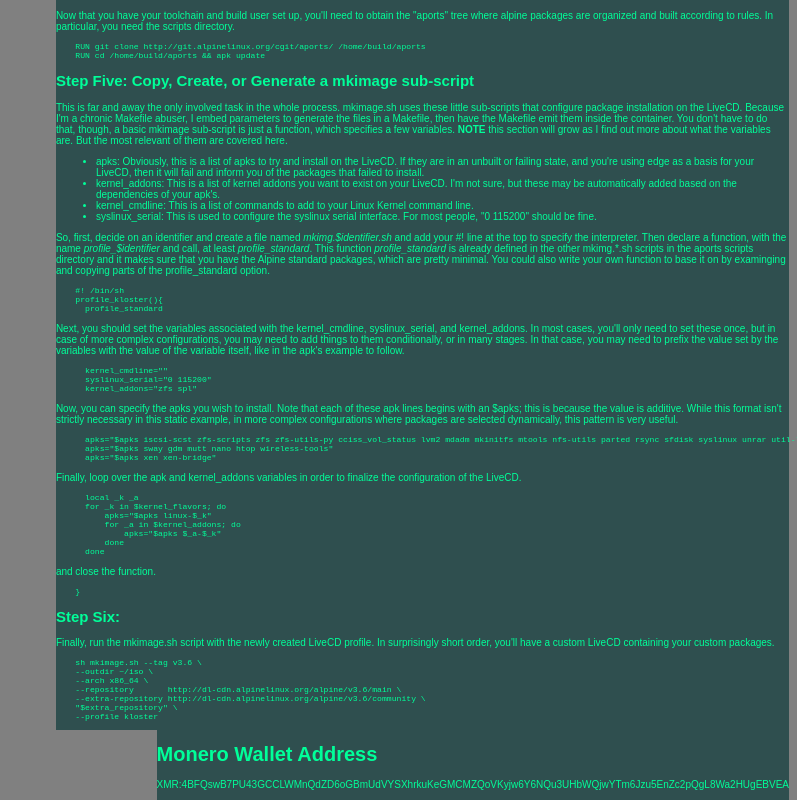
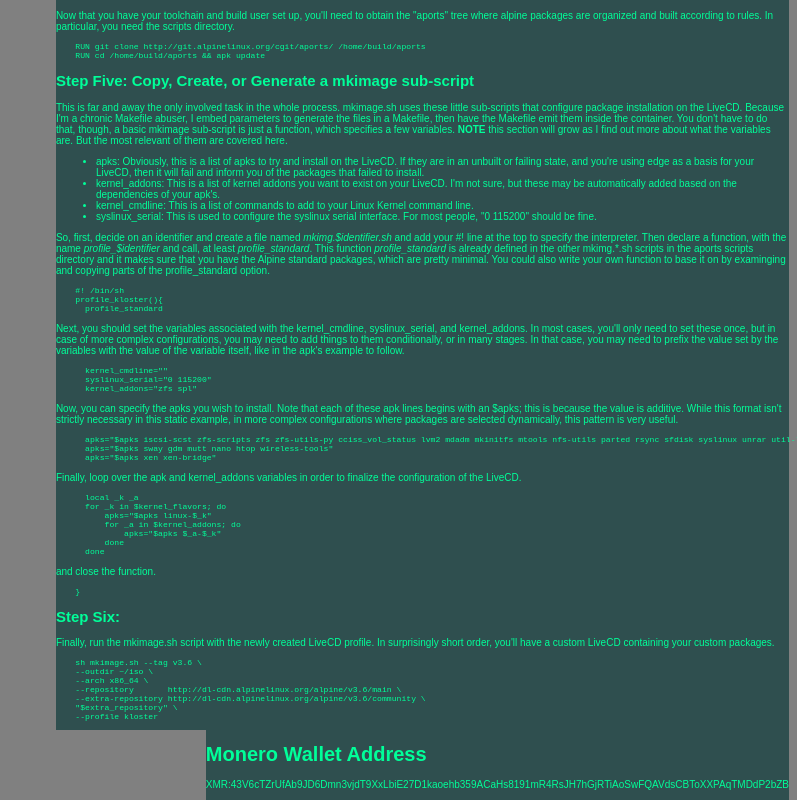
Before and after one commit to eyedeekay/kloster, a plain HTML site: page index.html in a window 1280 px wide. Shown: the part 969-1769 px from the top of the page, without its empty margins (483-1280 px from the left). Drawn offline with Linux system fonts and the light colour scheme.

Commit message:
page update: Thu May 31 00:00:30 EDT 2018

```diff
--- a/index.html
+++ b/index.html
@@ -288,6 +288,6 @@
 <div id="content">
 <h1>Monero Wallet Address</h1>
 
-<p>XMR:4BFQswB7PU43GCCLWMnQdZD6oGBmUdVYSXhrkuKeGMCMZQoVKyjw6Y6NQu3UHbWQjwYTm6Jzu5EnZc2pQgL8Wa2HUgEBVEA</p>
+<p>XMR:43V6cTZrUfAb9JD6Dmn3vjdT9XxLbiE27D1kaoehb359ACaHs8191mR4RsJH7hGjRTiAoSwFQAVdsCBToXXPAqTMDdP2bZB</p>
 </div>
 </body>
```
Also changed, not shown: 1 other file.
